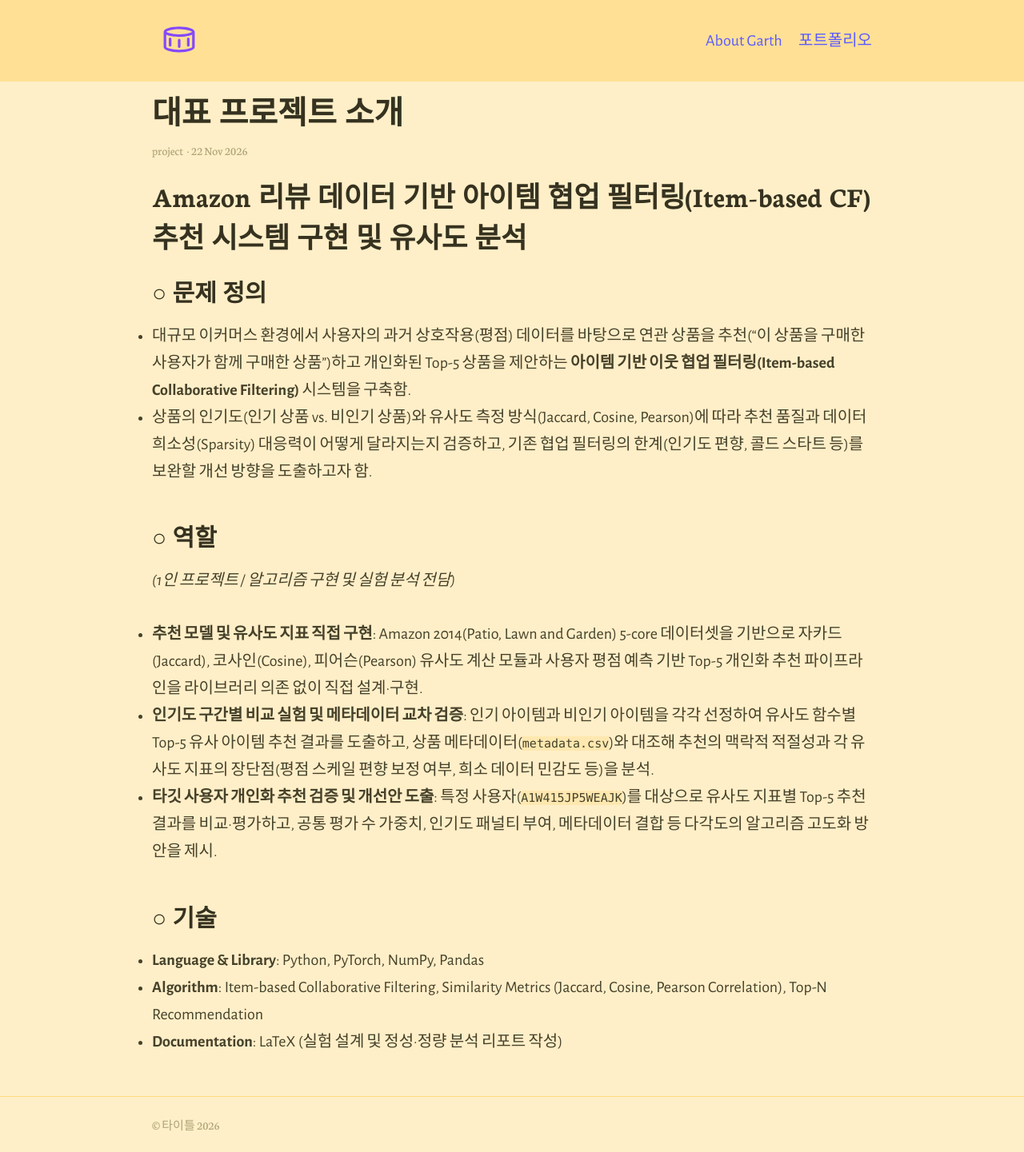
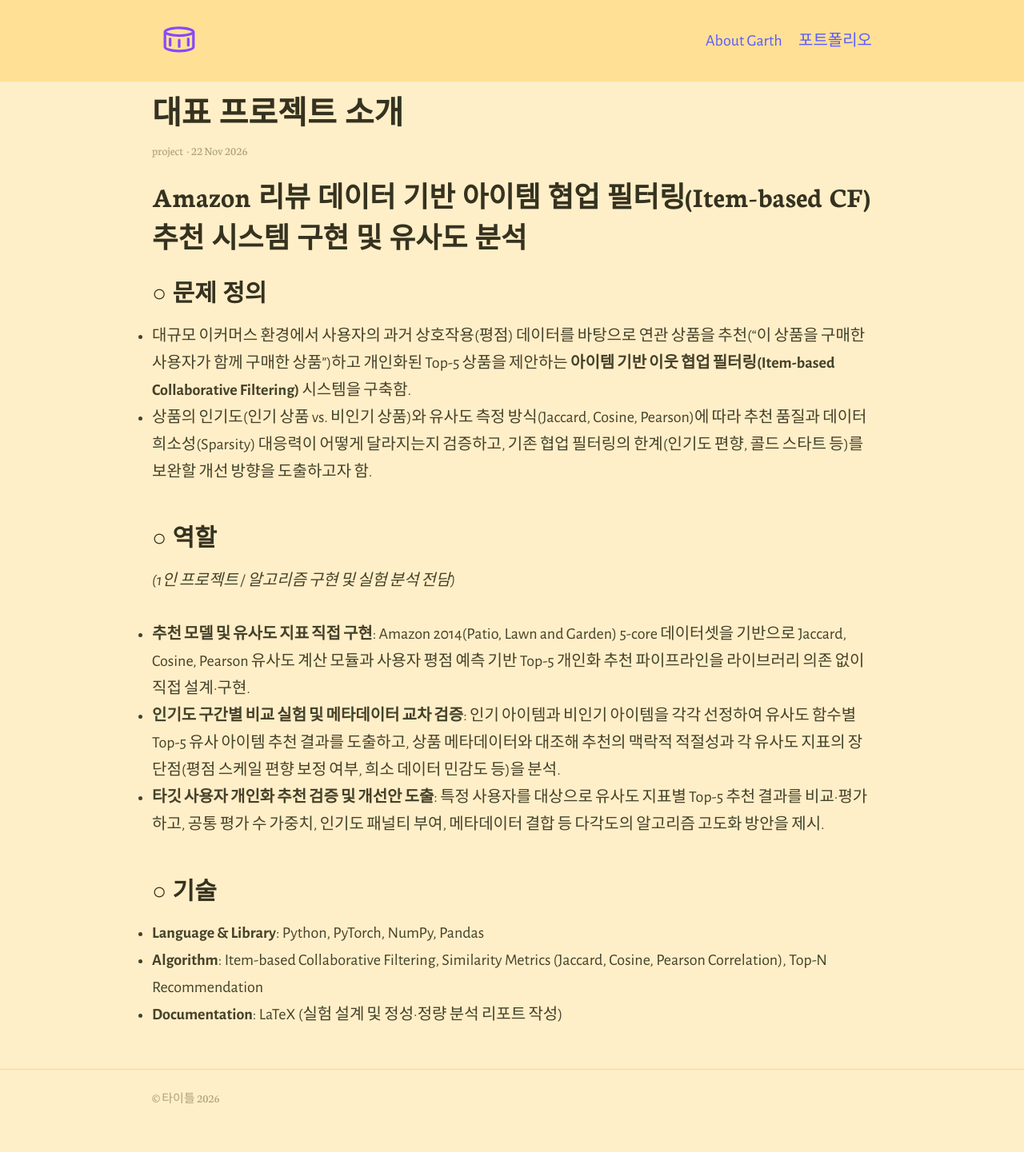
Before and after one commit to namhyung123/namhyung123.github.io, a Jekyll site: the page built from _posts/2026-11-22-main.md, in a window 1280 px wide. Shown: the whole page at 80% size. Built offline with Jekyll 4.4.1, drawn with Linux system fonts in a browser that asks for light colours; after the commit the page ends 1407 px from its top, so only the background shows below that.

Commit message:
Refactor recommendation model implementation details

```diff
--- a/_posts/2026-11-22-main.md
+++ b/_posts/2026-11-22-main.md
@@ -13,9 +13,9 @@ category: project
 
 ### ○ 역할
 *(1인 프로젝트 / 알고리즘 구현 및 실험 분석 전담)*
-* **추천 모델 및 유사도 지표 직접 구현**: Amazon 2014(Patio, Lawn and Garden) 5-core 데이터셋을 기반으로 자카드(Jaccard), 코사인(Cosine), 피어슨(Pearson) 유사도 계산 모듈과 사용자 평점 예측 기반 Top-5 개인화 추천 파이프라인을 라이브러리 의존 없이 직접 설계·구현.
-* **인기도 구간별 비교 실험 및 메타데이터 교차 검증**: 인기 아이템과 비인기 아이템을 각각 선정하여 유사도 함수별 Top-5 유사 아이템 추천 결과를 도출하고, 상품 메타데이터(`metadata.csv`)와 대조해 추천의 맥락적 적절성과 각 유사도 지표의 장단점(평점 스케일 편향 보정 여부, 희소 데이터 민감도 등)을 분석.
-* **타깃 사용자 개인화 추천 검증 및 개선안 도출**: 특정 사용자(`A1W415JP5WEAJK`)를 대상으로 유사도 지표별 Top-5 추천 결과를 비교·평가하고, 공통 평가 수 가중치, 인기도 패널티 부여, 메타데이터 결합 등 다각도의 알고리즘 고도화 방안을 제시.
+* **추천 모델 및 유사도 지표 직접 구현**: Amazon 2014(Patio, Lawn and Garden) 5-core 데이터셋을 기반으로 Jaccard, Cosine, Pearson 유사도 계산 모듈과 사용자 평점 예측 기반 Top-5 개인화 추천 파이프라인을 라이브러리 의존 없이 직접 설계·구현.
+* **인기도 구간별 비교 실험 및 메타데이터 교차 검증**: 인기 아이템과 비인기 아이템을 각각 선정하여 유사도 함수별 Top-5 유사 아이템 추천 결과를 도출하고, 상품 메타데이터와 대조해 추천의 맥락적 적절성과 각 유사도 지표의 장단점(평점 스케일 편향 보정 여부, 희소 데이터 민감도 등)을 분석.
+* **타깃 사용자 개인화 추천 검증 및 개선안 도출**: 특정 사용자를 대상으로 유사도 지표별 Top-5 추천 결과를 비교·평가하고, 공통 평가 수 가중치, 인기도 패널티 부여, 메타데이터 결합 등 다각도의 알고리즘 고도화 방안을 제시.
 
 ### ○ 기술
 * **Language & Library**: Python, PyTorch, NumPy, Pandas
```
